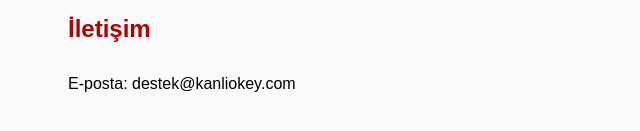
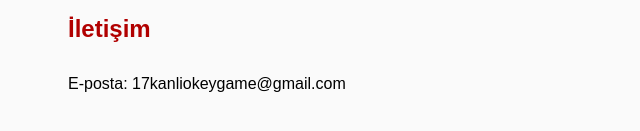
Before and after one commit to 17kanliokeygame-stack/okeykanli-privacy, a plain HTML site: page index.html in a window 1280 px wide. Shown: the part 1094-1225 px from the top of the page, 122-762 px from the left. Drawn offline with Linux system fonts and the light colour scheme.

Commit message:
Update index.html

```diff
--- a/index.html
+++ b/index.html
@@ -64,7 +64,7 @@ h1,h2{
 
 <h2>İletişim</h2>
 
-<p>E-posta: destek@kanliokey.com</p>
+<p>E-posta: 17kanliokeygame@gmail.com</p>
 
 </body>
 </html>
```
